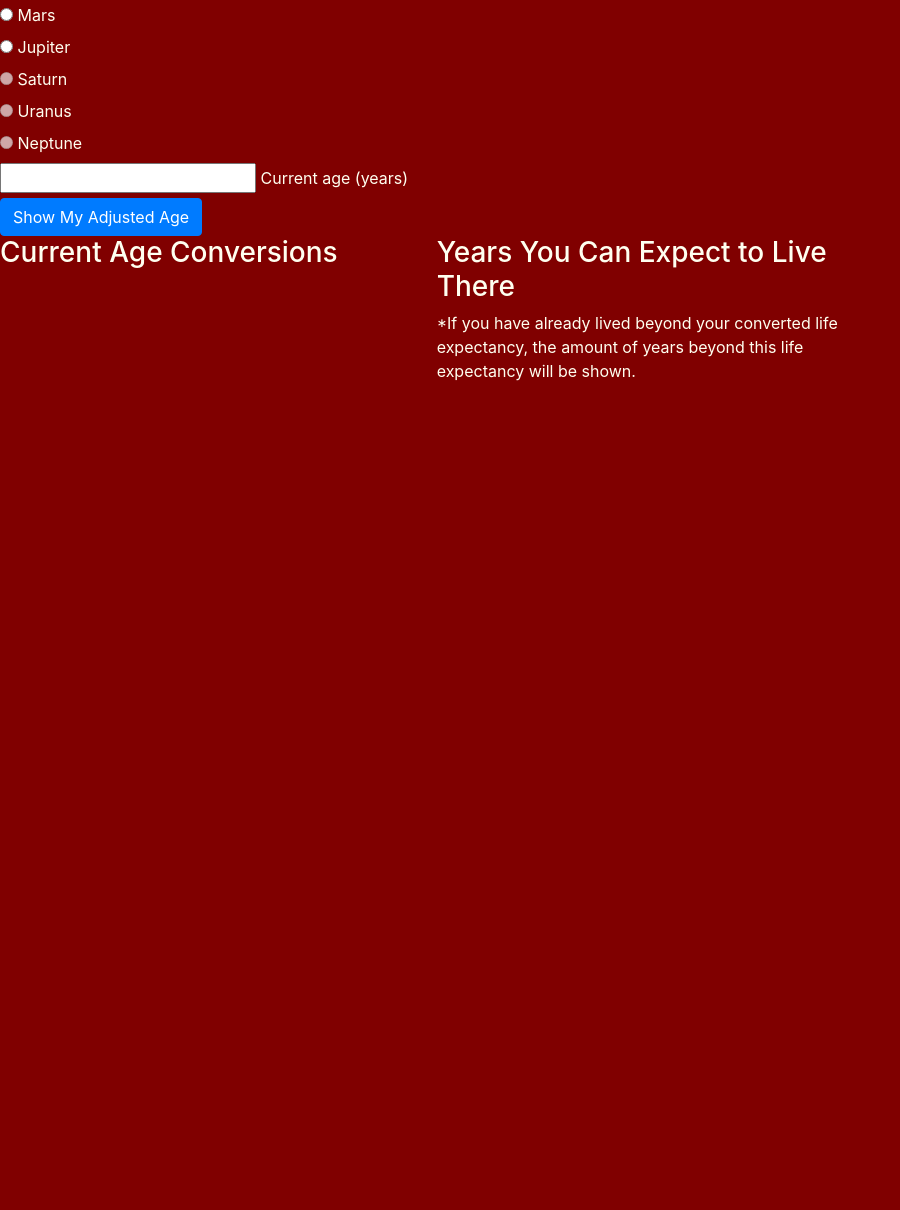
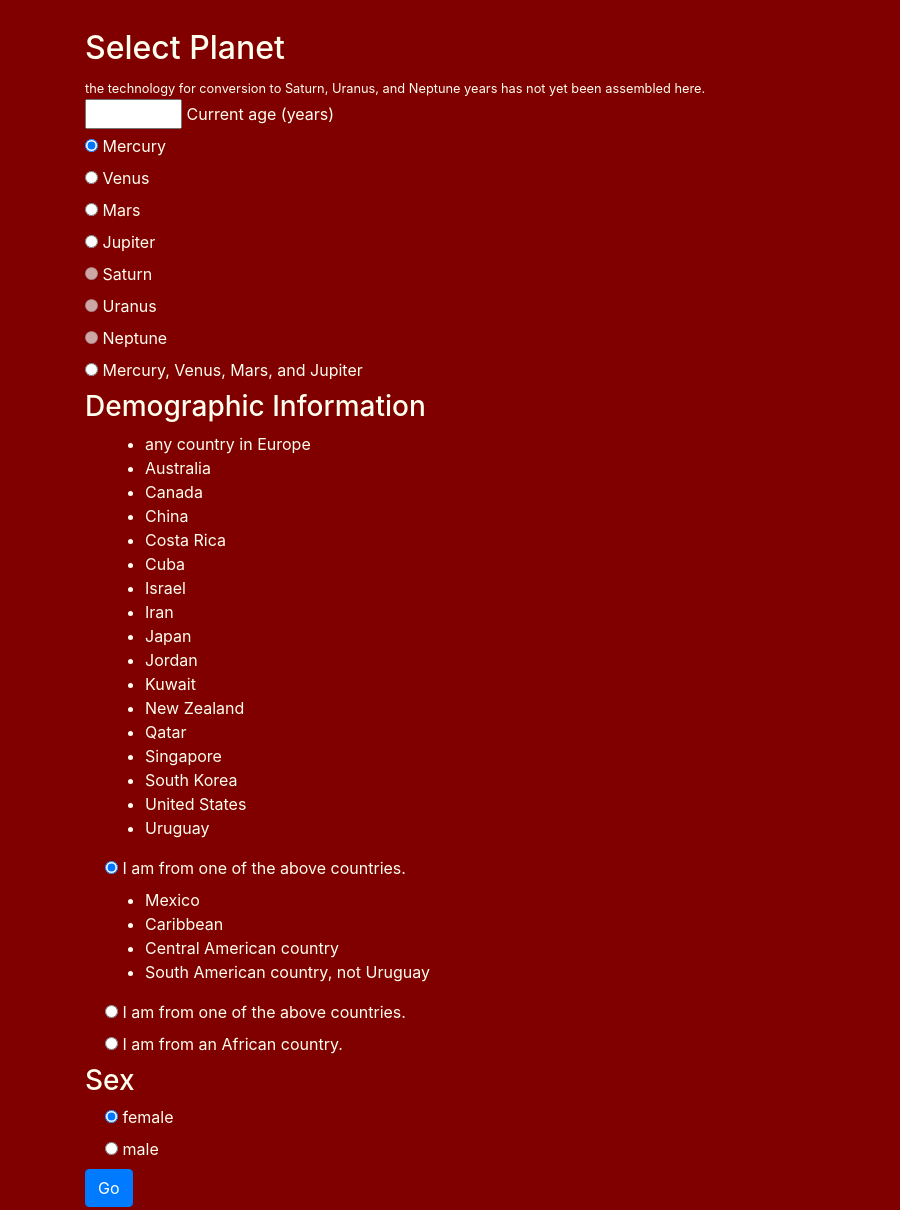
Before and after one commit to sinkstyt/galaxy-age, a website built with webpack: page src/index.html in a window 1280 px wide. Shown: the part 341-1551 px from the top of the page, without its empty margins (0-900 px from the left). Before the commit the page ends 800 px from the top, so only its background shows below. Built offline with nearby package versions, Linux system fonts and the light colour scheme.

Commit message:
add demo info fields to index.html

```diff
--- a/src/index.html
+++ b/src/index.html
@@ -3,22 +3,28 @@
 <head>
   <meta charset="UTF-8">
   <meta name="viewport" content="width=device-width, initial-scale=1.0">
-  <title>How old you would be on Mercury</title>
+  <title>Space Age Calculator</title>
 </head>
 <body>
   <div class="container">
+    <div class="jumbotron">
       <h1>Determine Your Age on other Solar System Planets</h1>
-    <h3 class="instructions">How to Try It:</h3>
+      <h3 class="instructions">Instructions:</h3>
       <ol class="instructions-list">
         <li>enter current age in years</li>
         <li>select the planet to which you're moving</li>
-      <li>click "tell me my age"</li>
-      <li>optionally, provide some demographic data to see how many years left you might continue to flourish on another planet</li>
+        <li>click "Go"</li>
+        <li>optionally, provide some demographic information to get adjusted life expectancy</li>
       </ol>
     </div>
+    <div class="form-group">
       <h2 class="planet-select">Select Planet</h2>
-  <small>Sorry, the technology for conversion to Saturn, Uranus, and Neptune years has not yet been assembled here.</small>
+      <small>the technology for conversion to Saturn, Uranus, and Neptune years has not yet been assembled here.</small>
       <form class="planet-select">
+        <div class="current-years">
+          <input type="number" min="13" max="129" name="earth-age" id="user-age-earth-years">
+          <label for="user-age-earth-years">Current age (years)</label>
+        </div>
         <div class="mercury-select">
           <input type="radio" name="planet-choice" id="merc" checked>
           <label for="merc">Mercury</label>
@@ -47,14 +53,62 @@
           <input type="radio" name="planet-choice" id="nept" disabled>
           <label for="nept">Neptune</label>
         </div>
-    <div class="current-years">
-      <input type="text" name="earth-age" id="user-age-earth-years">
-      <label for="user-age-earth-years">Current age (years)</label>
+        <div class="select-all">
+          <input type="radio" name="planet-choice" id="omni">
+          <label for="omni">Mercury, Venus, Mars, and Jupiter</label>
+        </div>
+        <h3 class="sub-heading">Demographic Information</h3>
+        <div class="form-check">
+          <ul class="first-world-list">
+            <li>any country in Europe</li>
+            <li>Australia</li>
+            <li>Canada</li>
+            <li>China</li>
+            <li>Costa Rica</li>
+            <li>Cuba</li>
+            <li>Israel</li>
+            <li>Iran</li>
+            <li>Japan</li>
+            <li>Jordan</li>
+            <li>Kuwait</li>
+            <li>New Zealand</li>
+            <li>Qatar</li>
+            <li>Singapore</li>
+            <li>South Korea</li>
+            <li>United States</li>
+            <li>Uruguay</li>
+          </ul>
+          <input type="radio" name="region-pick" id="1st-world" checked>
+          <label for="1st-world">I am from one of the above countries.</label>
+        </div>
+        <div class="form-check">
+          <ul class="americas">
+            <li>Mexico</li>
+            <li>Caribbean</li>
+            <li>Central American country</li>
+            <li>South American country, not Uruguay</li>
+          </ul>
+          <input type="radio" name="region-pick" id="americas">
+          <label for="1st-world">I am from one of the above countries.</label>
+        </div>
+        <div class="form-check">
+          <input type="radio" name="region-pick" id="africa">
+          <label for="africa">I am from an African country.</label>
+        </div>
+        <h3>Sex</h3>
+        <div class="form-check sex-indicate">
+          <input type="radio" id="fem" checked>
+          <label for="fem">female</label>
+        </div>
+        <div class="form-check sex-indicate">
+          <input type="radio" id="mal">
+          <label for="mal">male</label>
         </div>
         <div class="buttons">
-      <button type="submit" class="btn btn-primary">Show My Adjusted Age</button>
+          <button type="submit" class="btn btn-primary">Go</button>
         </div>
       </form>
+    </div>
     <div class="results-output row">
       <div class="col-md-4">
         <h3>Current Age Conversions</h3>
@@ -70,5 +124,6 @@
         </ul>
       </div>
     </div>
+  </div>
 </body>
 </html>
```
Lines whose indentation alone changed are shown as unchanged.
